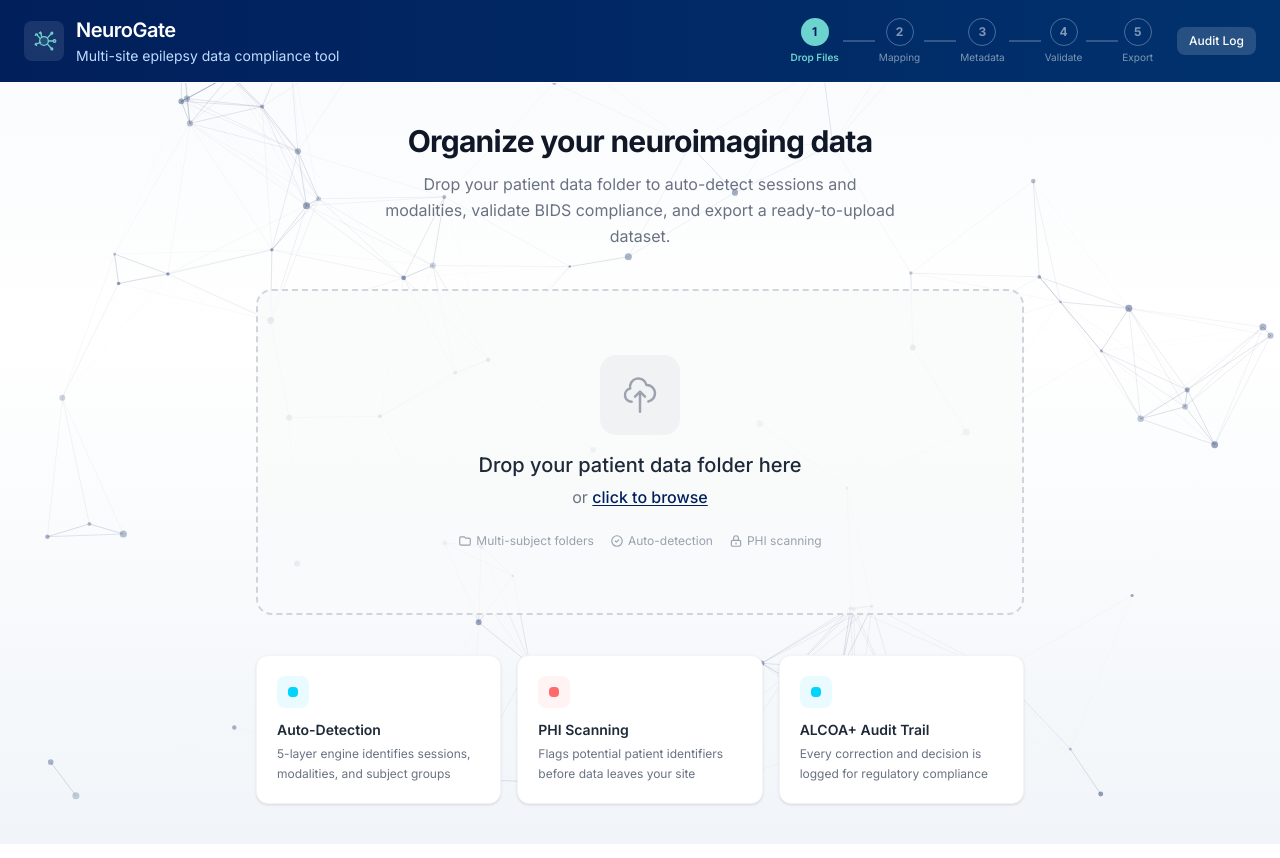
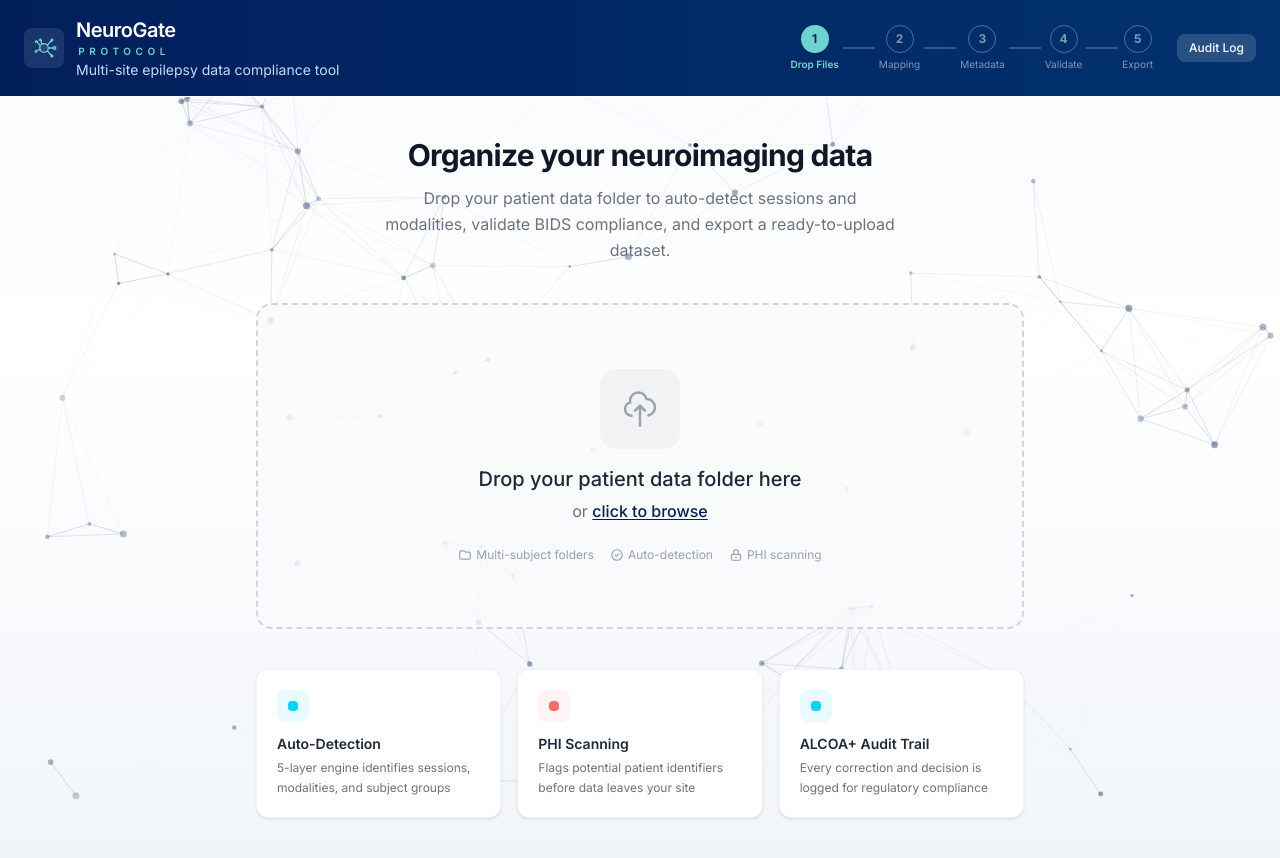
Before and after one commit to brandonbach44-sudo/Neurogate-Protocol, a React (Vite) app: page /tool in a window 1280 px wide. Built offline with nearby package versions, Linux system fonts and the light colour scheme.

Commit message:
Add two-line NeuroGate Protocol wordmark across navbar, footer, tool header

```diff
--- a/src/components/Footer.tsx
+++ b/src/components/Footer.tsx
@@ -1,5 +1,6 @@
 import { Link } from 'react-router-dom';
 import { NeuronIcon } from './Icons';
+import Wordmark from './Wordmark';
 
 const TEAL = '#6DD3CE';
 
@@ -22,9 +23,7 @@ export default function Footer() {
               >
                 <NeuronIcon size={22} color={TEAL} />
               </div>
-              <span className="text-white font-semibold text-base tracking-tight">
-                NeuroGate
-              </span>
+              <Wordmark size="sm" />
             </Link>
             <p
               className="mt-4 text-xs leading-relaxed max-w-xs"
--- a/src/components/Navbar.tsx
+++ b/src/components/Navbar.tsx
@@ -1,5 +1,6 @@
 import { Link, useLocation } from 'react-router-dom';
 import { NeuronIcon } from './Icons';
+import Wordmark from './Wordmark';
 
 export default function Navbar() {
   const location = useLocation();
@@ -20,9 +21,7 @@ export default function Navbar() {
           <div className="w-9 h-9 rounded-lg flex items-center justify-center bg-white/10">
             <NeuronIcon size={24} color="#6DD3CE" />
           </div>
-          <span className="text-white font-semibold text-base tracking-tight">
-            NeuroGate
-          </span>
+          <Wordmark size="sm" />
         </Link>
 
         {/* Center: Nav links */}
--- /dev/null
+++ b/src/components/Wordmark.tsx
@@ -0,0 +1,67 @@
+/**
+ * NeuroGate wordmark.
+ *
+ * Two-line lockup: the brand "NeuroGate" sits on top in a heavier weight,
+ * with "PROTOCOL" letter-spaced underneath so its width visually matches
+ * the line above (classic Starbucks / Harley-Davidson style subtitle).
+ *
+ * Defaults are tuned for dark Penn-Blue backgrounds (white over teal).
+ * Pass `topColor` / `bottomColor` to retheme for light backgrounds.
+ *
+ * The `letterSpacing` values below are hand-tuned for the Inter font at
+ * the two supported sizes. If the alignment looks off after a font swap,
+ * adjust those numbers.
+ */
+
+interface WordmarkProps {
+  size?: 'sm' | 'lg';
+  topColor?: string;
+  bottomColor?: string;
+  className?: string;
+}
+
+const SIZE_CONFIG = {
+  sm: {
+    topClass: 'font-semibold tracking-tight text-base',
+    bottomClass: 'font-semibold uppercase text-[9px] mt-[2px]',
+    bottomLetterSpacing: '0.36em',
+    bottomPaddingLeft: '0.18em', // pull the leading P right so the cluster centers
+  },
+  lg: {
+    topClass: 'font-semibold tracking-tight text-xl',
+    bottomClass: 'font-semibold uppercase text-[10px] mt-[2px]',
+    bottomLetterSpacing: '0.46em',
+    bottomPaddingLeft: '0.23em',
+  },
+} as const;
+
+export default function Wordmark({
+  size = 'sm',
+  topColor = '#ffffff',
+  bottomColor = '#6DD3CE',
+  className = '',
+}: WordmarkProps) {
+  const cfg = SIZE_CONFIG[size];
+
+  return (
+    <span
+      className={`inline-flex flex-col leading-none ${className}`}
+      aria-label="NeuroGate Protocol"
+    >
+      <span className={cfg.topClass} style={{ color: topColor }} aria-hidden="true">
+        NeuroGate
+      </span>
+      <span
+        className={cfg.bottomClass}
+        style={{
+          color: bottomColor,
+          letterSpacing: cfg.bottomLetterSpacing,
+          paddingLeft: cfg.bottomPaddingLeft,
+        }}
+        aria-hidden="true"
+      >
+        Protocol
+      </span>
+    </span>
+  );
+}
--- a/src/pages/ToolPage.tsx
+++ b/src/pages/ToolPage.tsx
@@ -8,6 +8,7 @@ import ExportStep from '../components/ExportStep';
 import AuditLogPanel from '../components/AuditLogPanel';
 import { NeuronIcon } from '../components/Icons';
 import NeuralParticles from '../components/NeuralParticles';
+import Wordmark from '../components/Wordmark';
 import type { MetadataOutput } from '../components/MetadataStep';
 import type { ScannedFile } from '../types/files';
 import type { DetectionResult, DetectionSummary, Session, Modality } from '../types/detection';
@@ -217,17 +218,15 @@ function ToolPage() {
           <Link
             to="/"
             className="no-underline flex items-center gap-3 group"
-            aria-label="Back to NeuroGate home"
-            title="Back to NeuroGate home"
+            aria-label="Back to NeuroGate Protocol home"
+            title="Back to NeuroGate Protocol home"
           >
             <div className="w-10 h-10 rounded-lg flex items-center justify-center bg-white/10 group-hover:bg-white/20 transition-colors">
               <NeuronIcon size={28} color="#6DD3CE" />
             </div>
             <div>
-              <h1 className="text-xl font-semibold tracking-tight text-white group-hover:text-[#6DD3CE] transition-colors">
-                NeuroGate
-              </h1>
-              <p className="text-sm mt-0.5 text-blue-200">
+              <Wordmark size="lg" />
+              <p className="text-sm mt-1 text-blue-200">
                 Multi-site epilepsy data compliance tool
               </p>
             </div>
```
